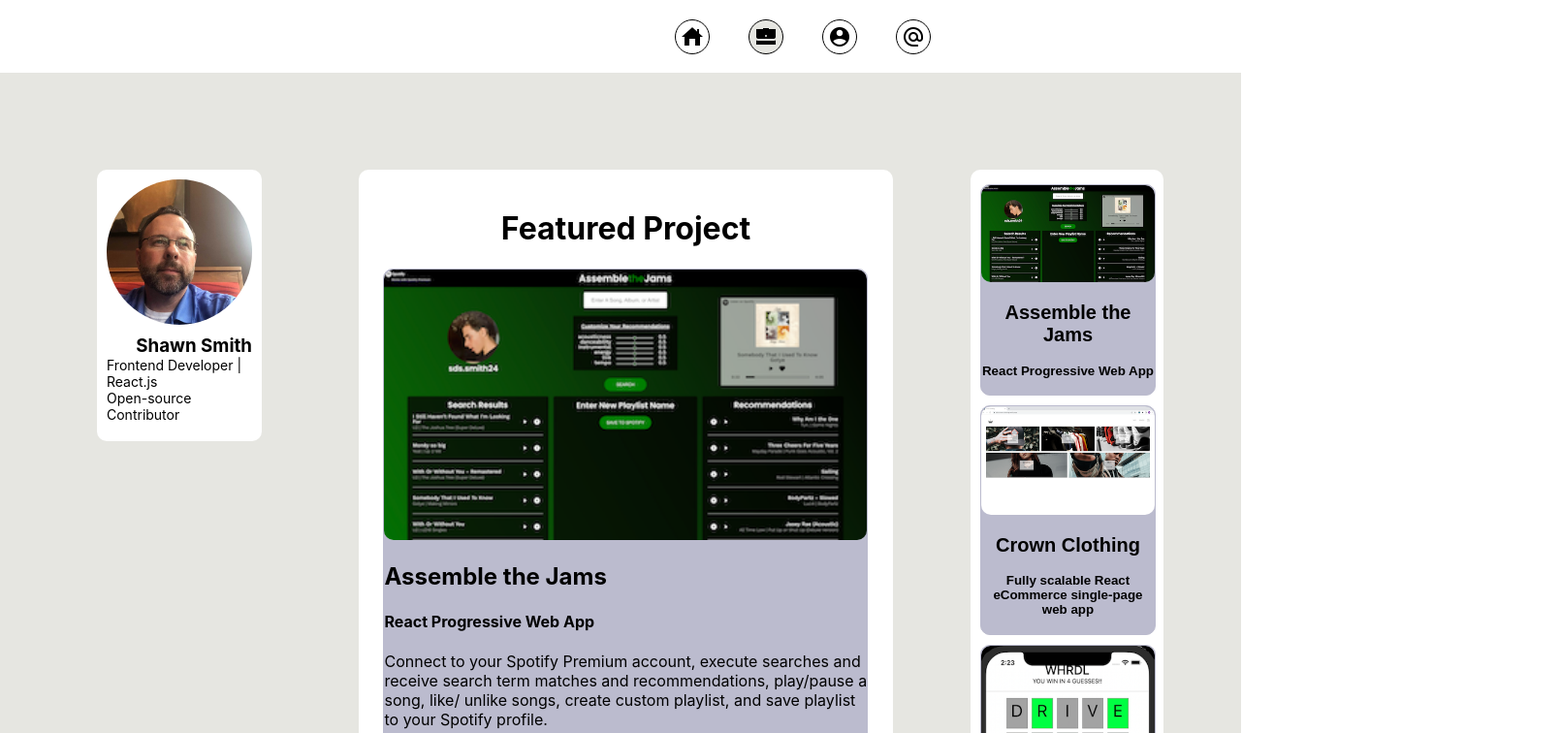
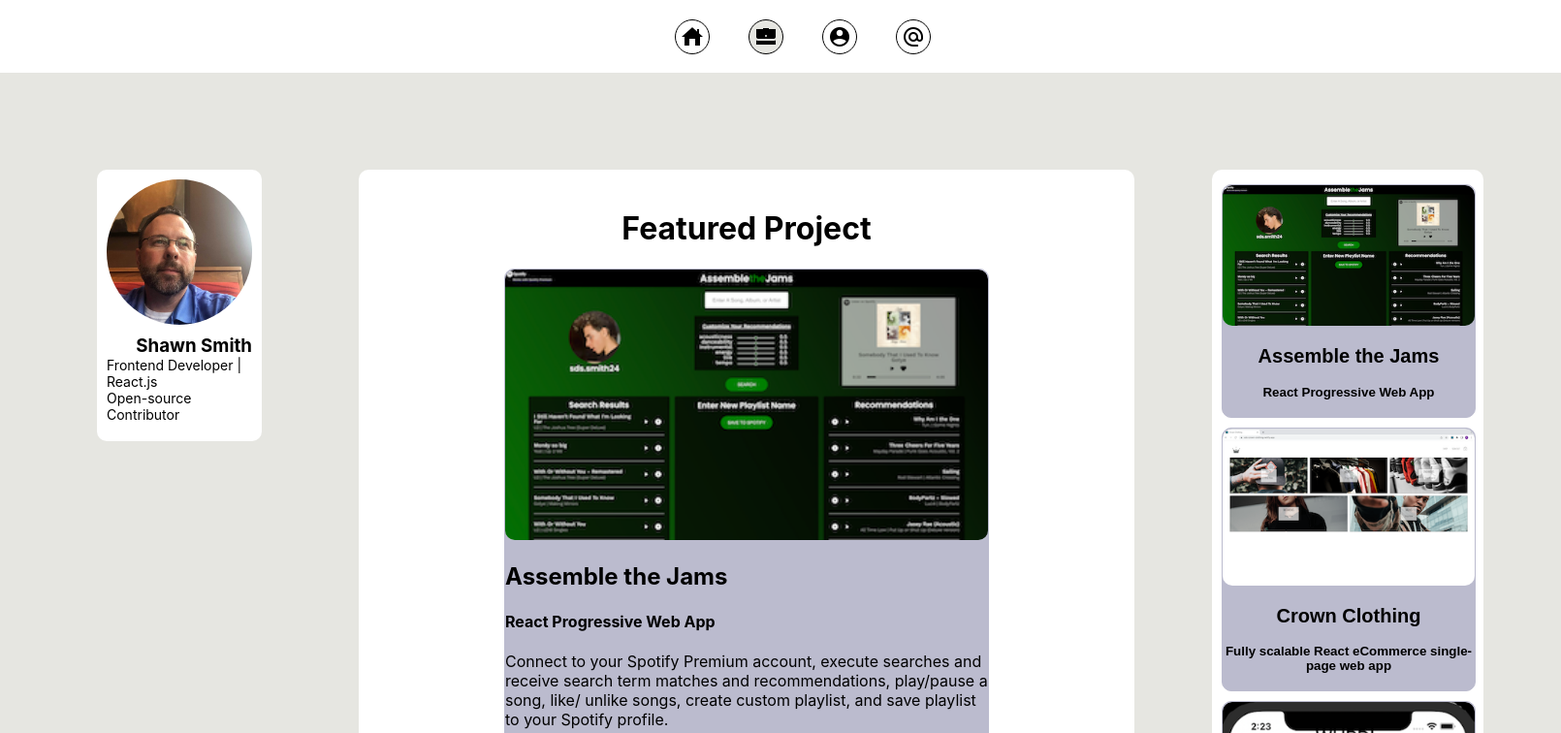
Before and after one commit to sds-smith/portfolio-2.0, a React (Create React App) app: page /portfolio in a window 1280 px wide. Shown: the top 756 px of the page at 97% size, 1610 px wide, since content can reach past the window. Built offline with nearby package versions, Linux system fonts and the light colour scheme.

Commit message:
implement subroutes in home

```diff
--- a/src/App.tsx
+++ b/src/App.tsx
@@ -3,6 +3,7 @@
 import { ResponsiveProvider } from './contexts/responsive-context';
 import Navigation from './routes/navigation/navigation.component';
 import Home from './routes/home/home.component';
+import HomeFeatureCard from './components/page-components/home-feature-card/home-feature-card.component';
 import Portfolio from './routes/portfolio/portfolio.component';
 import About from './routes/about/about.component';
 import Contact from './routes/contact/contact.component';
@@ -12,14 +13,17 @@
 function App() {
   return (
     <Routes >
-      <Route path='/' element={
+      <Route  element={
                             <ResponsiveProvider>
                               <Navigation />
                             </ResponsiveProvider>
       }>
-        <Route index element={ <Home /> } />
-        <Route path='portfolio'element={<Portfolio/>}/>
-        <Route path='about'element={<About/>}/>
+        <Route path='/' element={ <Home /> } >
+          <Route index element={<HomeFeatureCard/>}/>
+          <Route path='portfolio'element={<Portfolio/>}/>
+          <Route path='about'element={<About/>}/>
+        </Route>
+
         <Route path='contact'element={<Contact/>}/>
       </Route>
     </Routes>
--- a/src/routes/about/about.component.tsx
+++ b/src/routes/about/about.component.tsx
@@ -1,5 +1,5 @@
 
-import SignatureCard from "../../components/reusable-material-components/signature-card/signature-card.component"
+// import SignatureCard from "../../components/reusable-material-components/signature-card/signature-card.component"
 import AboutFeatureCard from "../../components/page-components/about-feature-card/about-feature-card.component"
 
 import './about.styles.scss'
@@ -7,7 +7,7 @@
 const About = () => {
     return (
             <div className="AboutContainer">
-                <SignatureCard/>
+                {/* <SignatureCard/> */}
                 <AboutFeatureCard/>
             </div>
 
--- a/src/routes/home/home.component.tsx
+++ b/src/routes/home/home.component.tsx
@@ -1,6 +1,6 @@
-
+import { Outlet } from "react-router-dom"
 import SignatureCard from "../../components/reusable-material-components/signature-card/signature-card.component"
-import HomeFeatureCard from "../../components/page-components/home-feature-card/home-feature-card.component"
+// import HomeFeatureCard from "../../components/page-components/home-feature-card/home-feature-card.component"
 
 import "./home.styles.scss"
 
@@ -8,7 +8,8 @@
     return (
         <div className="HomeContainer">
             <SignatureCard/>
-            <HomeFeatureCard/>
+            <Outlet />
+            {/* <HomeFeatureCard/> */}
         </div>
     )
 }
--- a/src/routes/portfolio/portfolio.component.tsx
+++ b/src/routes/portfolio/portfolio.component.tsx
@@ -1,5 +1,4 @@
 import { useState } from "react"
-import SignatureCard from "../../components/reusable-material-components/signature-card/signature-card.component"
 import PortfolioFeatureCard from "../../components/page-components/portfolio-feature-card/portfolio-feature-card.component"
 import ProjectPicker from "../../components/page-components/project-picker/project-picker.component"
 
@@ -12,7 +11,6 @@
 
     return (
         <div className="PortfolioContainer">
-            <SignatureCard />
             <PortfolioFeatureCard featuredProjectIndex={featuredProjectIndex} />
             <ProjectPicker setFeaturedProjectIndex={setFeaturedProjectIndex} />
         </div>
```
